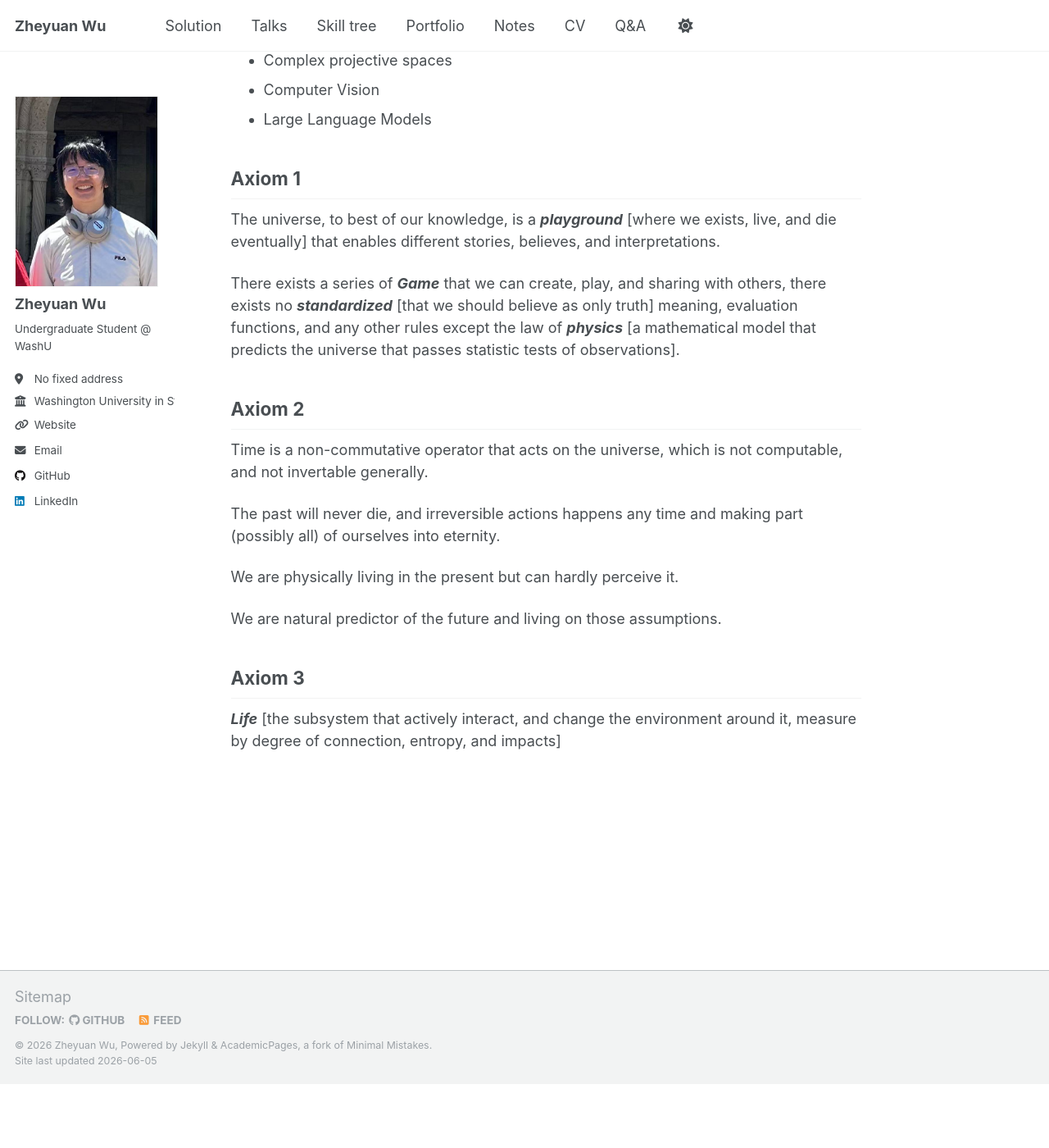
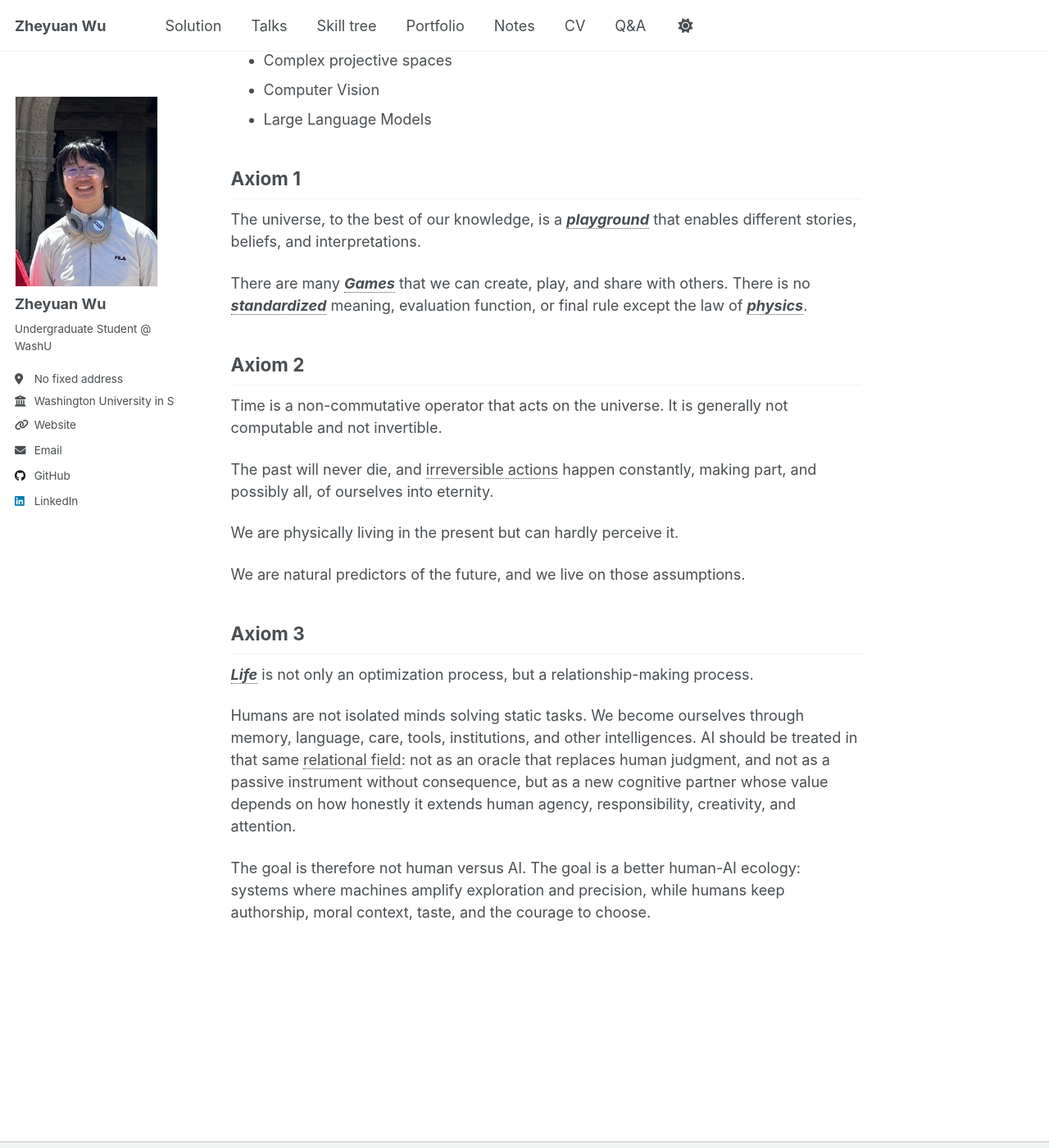
Before and after one commit to Trance-0/resume, a Jekyll site: the page built from _pages/about.md, in a window 1280 px wide and 1400 px high, scrolled down 263 px. Shown: the whole window at 82% size. Built offline with Jekyll 4.4.1, drawn with Linux system fonts in a browser that asks for light colours; before the commit the page ends 1585 px from its top, so only the background shows below that.

Commit message:
update links on index pages

```diff
--- a/_pages/about.md
+++ b/_pages/about.md
@@ -6,6 +6,8 @@ redirect_from:
   - /about/
   - /about.html
 ---
+
+{% assign cv = site.data.cv %}
 
 Zheyuan Wu is an insatiable learner, and is always looking for new challenges and opportunities to learn new things. He believes that the meaning of life is created in those experiences of realizing the potentials of his intelligence and interacting with those great minds.
 
@@ -17,20 +19,24 @@ Some of the topics he is currently actively researching on are:
 
 ## Axiom 1
 
-The universe, to best of our knowledge, is a _**playground**_ [where we exists, live, and die eventually] that enables different stories, believes, and interpretations.
+The universe, to the best of our knowledge, is a <span class="axiom-note" tabindex="0"><span class="axiom-note__term"><strong><em>playground</em></strong></span><span class="axiom-note__panel" role="tooltip"><span class="axiom-note__title">Definition</span>where we exist, live, and eventually die</span></span> that enables different stories, beliefs, and interpretations.
 
-There exists a series of _**Game**_ that we can create, play, and sharing with others, there exists no _**standardized**_ [that we should believe as only truth] meaning, evaluation functions, and any other rules except the law of _**physics**_ [a mathematical model that predicts the universe that passes statistic tests of observations].
+There are many <span class="axiom-note" tabindex="0"><span class="axiom-note__term"><strong><em>Games</em></strong></span><span class="axiom-note__panel" role="tooltip"><span class="axiom-note__title">Project examples</span>{% assign shown = 0 %}{% for project in cv.portfolio %}{% if project.category contains "Game Development" and shown < 3 %}<span class="axiom-note__project"><a href="/portfolio/#{{ project.name | slugify }}">{{ project.name }}</a><span>{{ project.description-keys[0] }}</span></span>{% assign shown = shown | plus: 1 %}{% endif %}{% endfor %}</span></span> that we can create, play, and share with others. There is no <span class="axiom-note" tabindex="0"><span class="axiom-note__term"><strong><em>standardized</em></strong></span><span class="axiom-note__panel" role="tooltip"><span class="axiom-note__title">Definition</span>that we should believe as the only truth</span></span> meaning, evaluation function, or final rule except the law of <span class="axiom-note" tabindex="0"><span class="axiom-note__term"><strong><em>physics</em></strong></span><span class="axiom-note__panel" role="tooltip"><span class="axiom-note__title">Definition</span>a mathematical model that predicts the universe and passes statistical tests of observation</span></span>.
 
 ## Axiom 2
 
-Time is a non-commutative operator that acts on the universe, which is not computable, and not invertable generally.
+Time is a non-commutative operator that acts on the universe. It is generally not computable and not invertible.
 
-The past will never die, and irreversible actions happens any time and making part (possibly all) of ourselves into eternity.
+The past will never die, and <span class="axiom-note" tabindex="0"><span class="axiom-note__term">irreversible actions</span><span class="axiom-note__panel" role="tooltip"><span class="axiom-note__title">Project examples</span>{% assign shown = 0 %}{% for project in cv.portfolio %}{% assign desc_text = project.description-keys | join: " " | downcase %}{% assign project_name = project.name | downcase %}{% if desc_text contains "memory archive" or project_name contains "time" or project_name contains "raven" %}{% if shown < 3 %}<span class="axiom-note__project"><a href="/portfolio/#{{ project.name | slugify }}">{{ project.name }}</a><span>{{ project.description-keys[0] }}</span></span>{% assign shown = shown | plus: 1 %}{% endif %}{% endif %}{% endfor %}</span></span> happen constantly, making part, and possibly all, of ourselves into eternity.
 
 We are physically living in the present but can hardly perceive it.
 
-We are natural predictor of the future and living on those assumptions.
+We are natural predictors of the future, and we live on those assumptions.
 
 ## Axiom 3
 
-_**Life**_ [the subsystem that actively interact, and change the environment around it, measure by degree of connection, entropy, and impacts]
+<span class="axiom-note" tabindex="0"><span class="axiom-note__term"><strong><em>Life</em></strong></span><span class="axiom-note__panel" role="tooltip"><span class="axiom-note__title">Definition</span>the subsystem that actively interacts with and changes its environment, measured by degree of connection, entropy, and impact</span></span> is not only an optimization process, but a relationship-making process.
+
+Humans are not isolated minds solving static tasks. We become ourselves through memory, language, care, tools, institutions, and other intelligences. AI should be treated in that same <span class="axiom-note" tabindex="0"><span class="axiom-note__term">relational field</span><span class="axiom-note__panel" role="tooltip"><span class="axiom-note__title">Project examples</span>{% assign shown = 0 %}{% for project in cv.portfolio %}{% assign category_text = project.category | downcase %}{% if category_text contains "large language models" or category_text contains "computer vision" or category_text contains "deep reinforcement learning" or category_text contains "ai" %}{% if shown < 4 %}<span class="axiom-note__project"><a href="/portfolio/#{{ project.name | slugify }}">{{ project.name }}</a><span>{{ project.description-keys[0] }}</span></span>{% assign shown = shown | plus: 1 %}{% endif %}{% endif %}{% endfor %}</span></span>: not as an oracle that replaces human judgment, and not as a passive instrument without consequence, but as a new cognitive partner whose value depends on how honestly it extends human agency, responsibility, creativity, and attention.
+
+The goal is therefore not human versus AI. The goal is a better human-AI ecology: systems where machines amplify exploration and precision, while humans keep authorship, moral context, taste, and the courage to choose.
--- a/_sass/layout/_page.scss
+++ b/_sass/layout/_page.scss
@@ -105,6 +105,106 @@
     margin-top: -1.5em;
     padding-left: 1.25rem;
   }
+}
+
+/*
+   Homepage axiom notes
+   ========================================================================== */
+
+.axiom-note {
+  position: relative;
+  display: inline-block;
+  color: var(--global-link-color-hover);
+  cursor: help;
+
+  &:focus {
+    outline: 2px solid var(--global-link-color);
+    outline-offset: 2px;
+  }
+
+  &:hover,
+  &:focus {
+    .axiom-note__panel {
+      opacity: 1;
+      pointer-events: auto;
+      transform: translateY(0);
+      visibility: visible;
+    }
+  }
+}
+
+.axiom-note__term {
+  border-bottom: 1px dotted currentColor;
+}
+
+.axiom-note__panel {
+  position: absolute;
+  left: 0;
+  bottom: calc(100% + 0.6em);
+  z-index: 15;
+  display: block;
+  width: min(28rem, 80vw);
+  padding: 0.85em 1em;
+  color: var(--global-text-color);
+  font-family: $sans-serif;
+  font-size: $type-size-6;
+  line-height: 1.45;
+  text-align: left;
+  border: 1px solid var(--global-border-color);
+  border-radius: $border-radius;
+  background: var(--global-bg-color);
+  box-shadow: 0 8px 24px rgba(#000, 0.16);
+  opacity: 0;
+  pointer-events: none;
+  transform: translateY(0.35em);
+  transition: opacity 0.15s ease, transform 0.15s ease, visibility 0.15s ease;
+  visibility: hidden;
+
+  a {
+    font-weight: bold;
+  }
+
+  @include breakpoint(max-width $small) {
+    position: fixed;
+    left: 1em;
+    right: 1em;
+    bottom: 1em;
+    width: auto;
+    max-height: 70vh;
+    overflow-y: auto;
+  }
+}
+
+.axiom-note__title,
+.axiom-note__project,
+.axiom-note__project span {
+  display: block;
+}
+
+.axiom-note__title {
+  margin-bottom: 0.45em;
+  color: var(--global-text-color-light);
+  font-size: $type-size-7;
+  font-weight: bold;
+  text-transform: uppercase;
+}
+
+.axiom-note__project {
+  padding: 0.5em 0;
+  border-top: 1px solid var(--global-border-color);
+
+  span {
+    margin-top: 0.15em;
+    color: var(--global-text-color);
+  }
+}
+
+.archive li[id] {
+  scroll-margin-top: $masthead-height + 20px;
+}
+
+.archive li[id]:target {
+  background: color-mix(in srgb, var(--global-link-color) 8%, transparent);
 }
 
 .page__hero {
```
Also changed, not shown: _pages/portfolio.md (+1 -1 lines).
